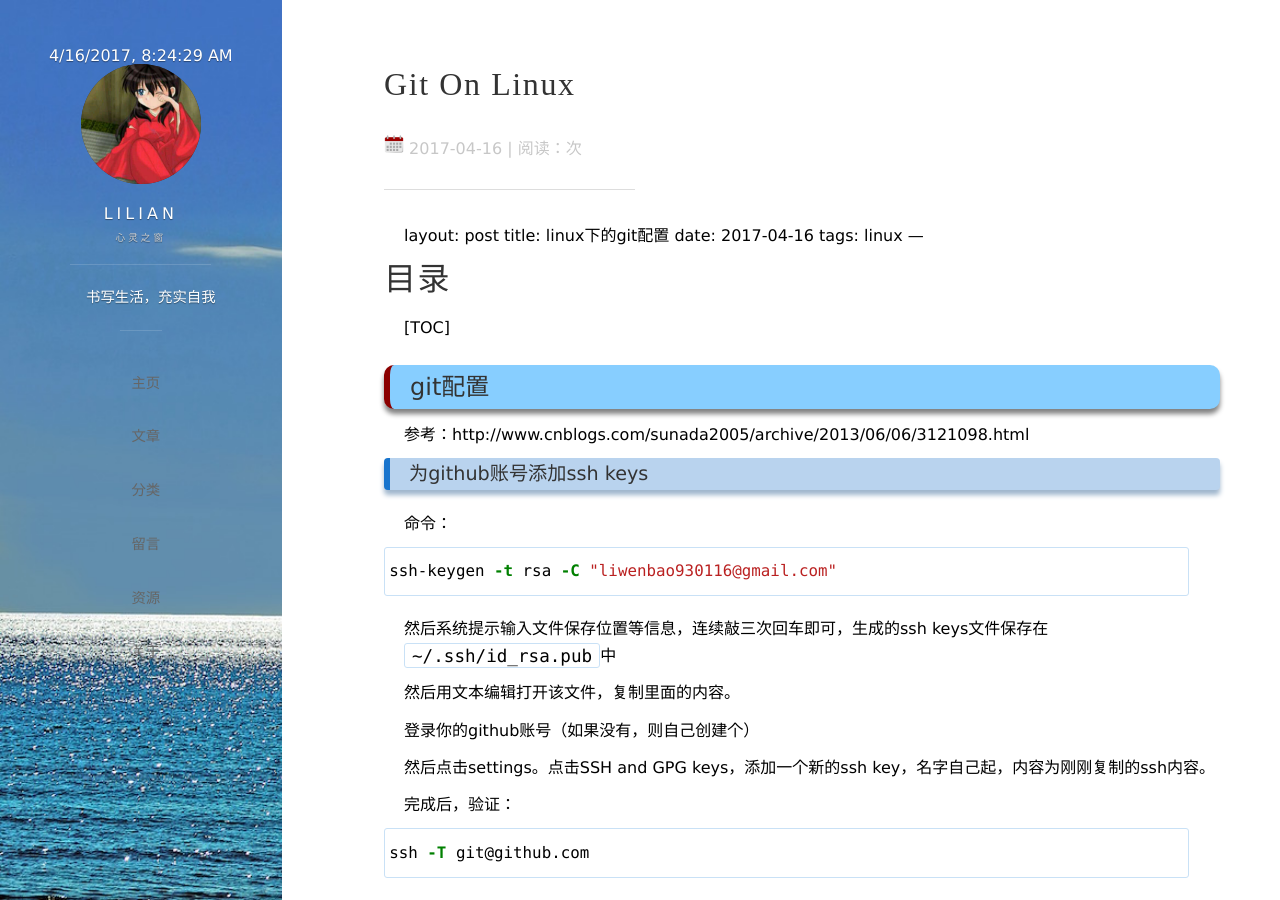
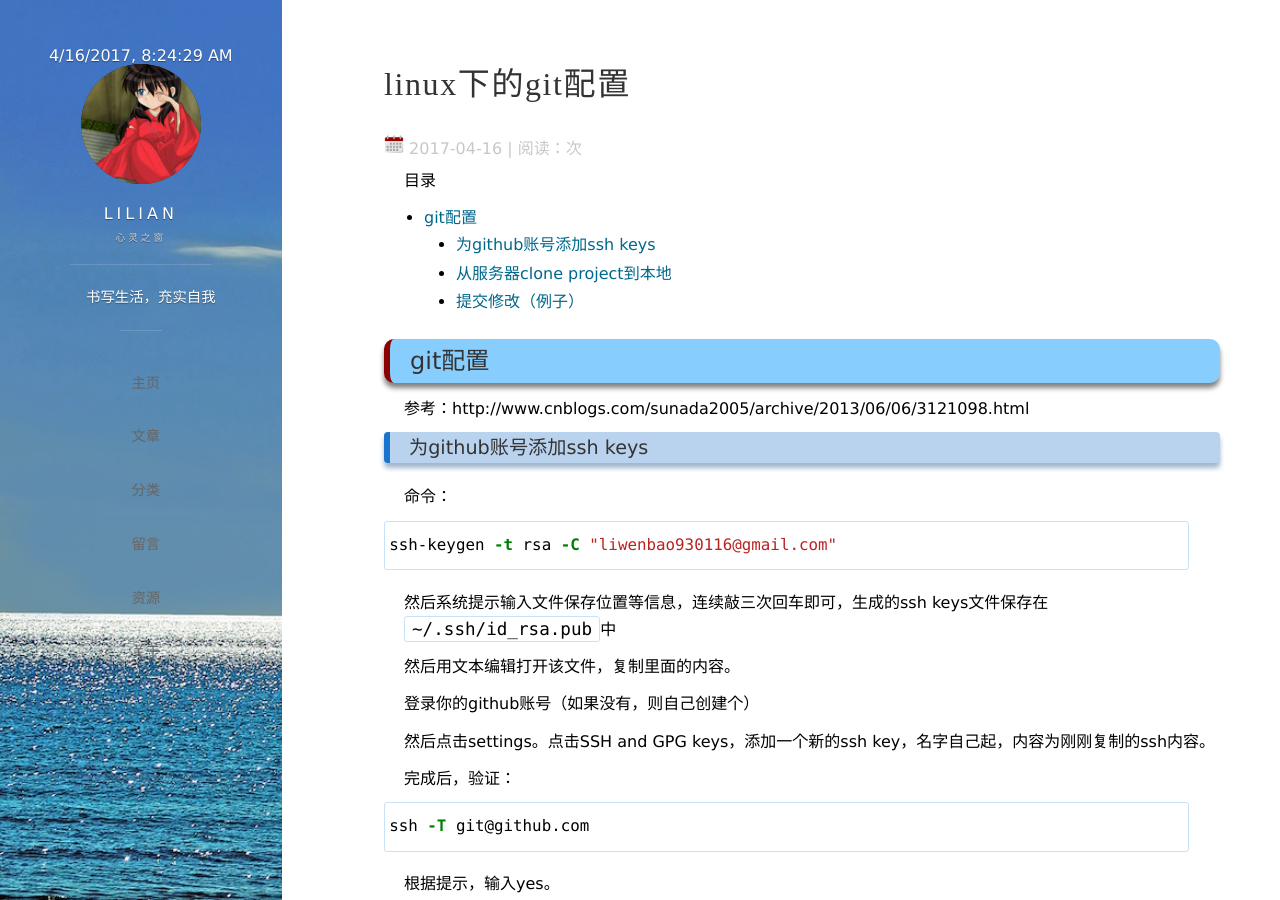
Before and after one commit to dearLilian/dearLilian.github.io, a Jekyll site: the page built from _posts/2017-04-16-git-on-linux.md, in a window 1280 px wide and 900 px high. Built offline with Jekyll 4.4.1, drawn with Linux system fonts in a browser that asks for light colours; nearby versions of some CDN libraries; our own code applies the rules of GitHub Pages for plain Markdown files; comment, search, counter and statistics services are not loaded; some of the changed text lies outside the part shown.

Commit message:
fix some editting errors in the following posts

```diff
--- a/_posts/2017-04-16-git-on-linux.md
+++ b/_posts/2017-04-16-git-on-linux.md
@@ -1,15 +1,14 @@
-----
+---
 layout: post
 title: linux下的git配置
 date: 2017-04-16
-tags: linux
+tag: linux
 ---
 
+ 目录
 
-
-<h1> 目录 </h1>
-
-[TOC]
+* TOC
+{:toc}
 
 ## git配置
 
```
Also changed, not shown: _posts/2017-04-16-install-svn-on-linux.md (+4 -3 lines), _posts/2017-04-16-uget.md (+4 -3 lines), README.md.
